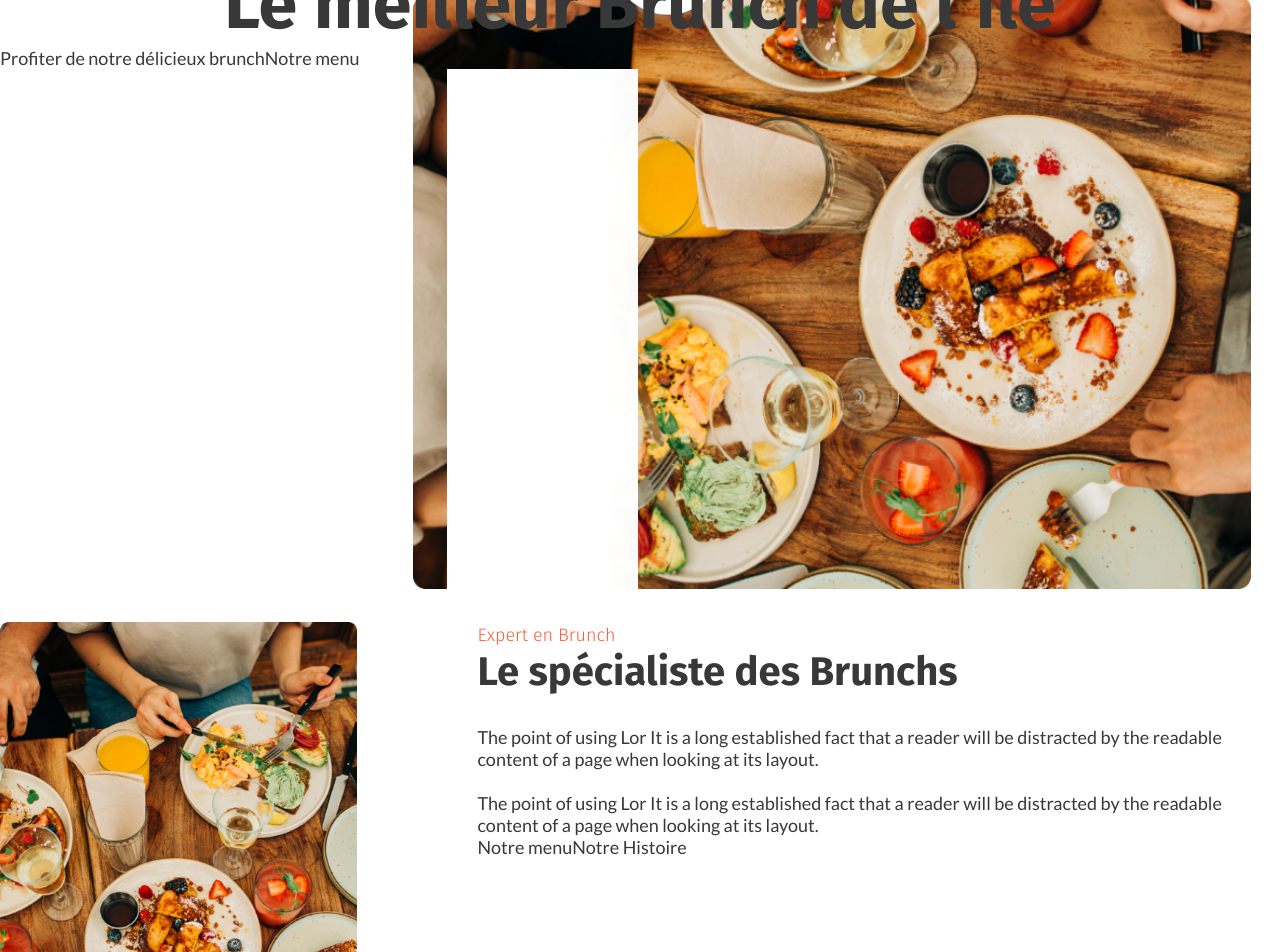
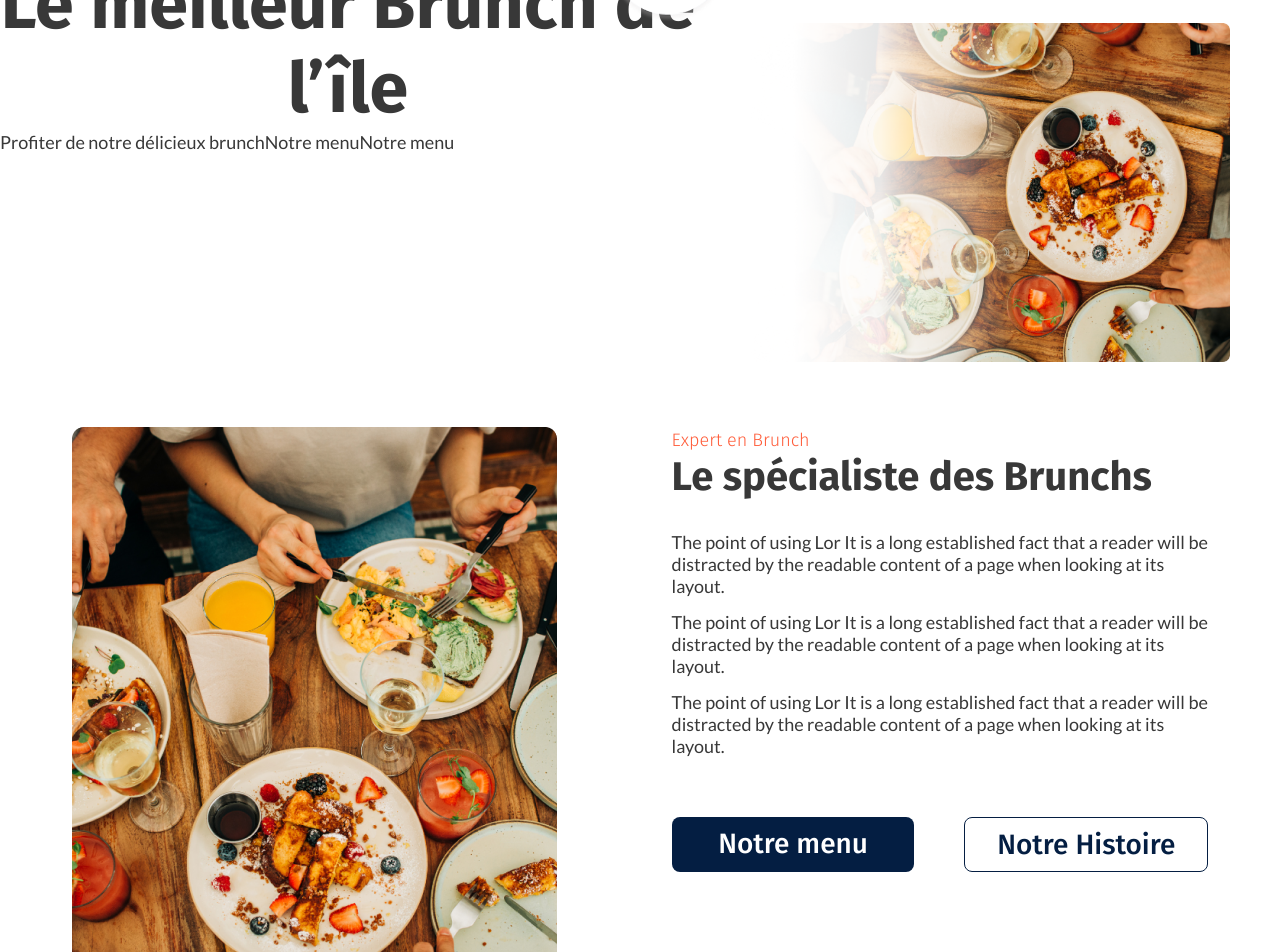
Before and after one commit to MarvingMoreton/le-toasteur-app, a Next.js app: page / in a window 1280 px wide. Shown: the part 140-1092 px from the top of the page. Built offline with nearby package versions, Linux system fonts and the light colour scheme.

Commit message:
component featured image done

```diff
--- a/components/ui/homepage/Hero.js
+++ b/components/ui/homepage/Hero.js
@@ -6,28 +6,22 @@ import React from "react";
 function Hero() {
   return (
     <section className={classes["hero-section"]}>
-      <div>
+      <div className={classes["box-text"]}>
         <h1>Le meilleur Brunch de l’île</h1>
         <span>Profiter de notre délicieux brunch</span>
         <a>Notre menu</a>
-        <div></div>
+        <a>Notre menu</a>
       </div>
-      <Image
-        className={classes["hero-overlay"]}
-        src="/images/white-overlay.png"
-        alt="test"
-        // layout="fill"
-        width={638}
-        height={549}
-      />
       <div className={classes["image-box"]}>
         <Image
           className={classes["hero-illustration"]}
-          src="/images/breakfast.png"
+          src="/images/illustration-overlayed.png"
           alt="test"
           // layout="responsive"
-          layout="fill"
+          // layout="fill"
           objectFit="contain"
+          width={638}
+          height={549}
         />
       </div>
     </section>
--- a/components/ui/homepage/Hero.module.css
+++ b/components/ui/homepage/Hero.module.css
@@ -1,25 +1,27 @@
-.hero-overlay {
-  position: absolute;
-  left: 70% !important;
-  min-height: 100% !important;
-
-  z-index: 999;
+.hero-section {
+  display: flex;
+  justify-content: center;
 }
 
 .hero-illustration {
-  position: absolute;
-  left: 15% !important;
+  /* left: 15% !important;
   /* z-index: 3; */
   /* width: 100% !important; */
-  min-height: 90% !important;
+  /* min-height: 90% !important; */
   z-index: -1;
 }
 
 .image-box {
-  width: 50%;
+  /* width: 100%;
   height: 100%;
+  min-width: 100%; */
+  z-index: -1;
+  /* position: absolute; */
+
   /* position: relative; */
+  margin-right: 5rem;
 }
-.hero-section {
+
+/* .hero-section {
   position: relative;
-}
+} */
--- a/components/ui/homepage/ImageFeatured.js
+++ b/components/ui/homepage/ImageFeatured.js
@@ -5,8 +5,8 @@ import React from "react";
 
 function ImageFeatured() {
   return (
-    <section className={classes["section-featured"]}>
-      <div>
+    <section className={`${classes["section-featured"]} ${"container"}`}>
+      <div className={classes["box-featured-image"]}>
         <Image
           src="/images/expert-brunch.png"
           alt="test"
@@ -18,23 +18,30 @@ function ImageFeatured() {
       <div className={classes["box-text"]}>
         <span className={classes.subtitle}>Expert en Brunch</span>
         <h2 className={classes.title}>Le spécialiste des Brunchs</h2>
+        <div className={classes["box-paragraph"]}>
           <p>
             The point of using Lor It is a long established fact that a reader
             will be distracted by the readable content of a page when looking at
             its layout.
           </p>
-        <br></br>
           <p>
             The point of using Lor It is a long established fact that a reader
             will be distracted by the readable content of a page when looking at
             its layout.
           </p>
-        <div>
-          <Link href="">
-            <a>Notre menu</a>
+
+          <p>
+            The point of using Lor It is a long established fact that a reader
+            will be distracted by the readable content of a page when looking at
+            its layout.
+          </p>
+        </div>
+        <div className={classes["box-buttons"]}>
+          <Link href="/menu">
+            <a className="btn-primary">Notre menu</a>
           </Link>
-          <Link href="">
-            <a>Notre Histoire</a>
+          <Link href="/notre-histoire">
+            <a className="btn-secondary">Notre Histoire</a>
           </Link>
         </div>
       </div>
--- a/components/ui/homepage/ImageFeatured.module.css
+++ b/components/ui/homepage/ImageFeatured.module.css
@@ -1,10 +1,12 @@
 .section-featured {
   display: flex;
-  gap: 12rem;
-  margin: 0 auto;
-  max-width: 130rem;
+  gap: 4rem;
+  /* margin: 0 auto; */
 }
 
+.box-featured-image {
+  width: 100%;
+}
 .subtitle {
   font-family: "Fira Sans";
   font-style: normal;
@@ -19,3 +21,46 @@
 .title {
   margin-bottom: 3rem;
 }
+
+.box-paragraph {
+  display: flex;
+  flex-direction: column;
+  gap: 1.4rem;
+}
+
+.box-buttons {
+  display: flex;
+  gap: 5rem;
+  margin-top: 6rem;
+}
+/* .btn-primary {
+  background: #041e42;
+  border-radius: 0.8rem;
+  padding: 1rem 1.8rem;
+  width: 50%;
+
+  font-family: "Fira Sans";
+  font-style: normal;
+  font-weight: 500;
+  font-size: 2.8rem;
+  text-align: center;
+
+  color: #ffffff;
+}
+
+.btn-secondary {
+  background: #ffffff;
+
+  border-radius: 0.8rem;
+  padding: 1rem 2rem;
+  width: 50%;
+  border: 1.5px solid #041e42;
+
+  font-family: "Fira Sans";
+  font-style: normal;
+  font-weight: 500;
+  font-size: 2.8rem;
+  text-align: center;
+
+  color: #041e42;
+} */
--- a/styles/globals.css
+++ b/styles/globals.css
@@ -130,3 +130,37 @@ input:focus-visible {
   border: 1px solid #c9c5ff;
   outline: #c9c5ff;
 }
+
+/* BUTTONS */
+
+.btn-primary {
+  background: #041e42;
+  border-radius: 0.8rem;
+  padding: 1rem 1.8rem;
+  width: 50%;
+
+  font-family: "Fira Sans";
+  font-style: normal;
+  font-weight: 500;
+  font-size: 2.8rem;
+  text-align: center;
+
+  color: #ffffff;
+}
+
+.btn-secondary {
+  background: #ffffff;
+
+  border-radius: 0.8rem;
+  padding: 1rem 2rem;
+  width: 50%;
+  border: 1.5px solid #041e42;
+
+  font-family: "Fira Sans";
+  font-style: normal;
+  font-weight: 500;
+  font-size: 2.8rem;
+  text-align: center;
+
+  color: #041e42;
+}
```
Also changed, not shown: public/images/illustration-overlayed.png (added). Lines whose indentation alone changed are shown as unchanged.
